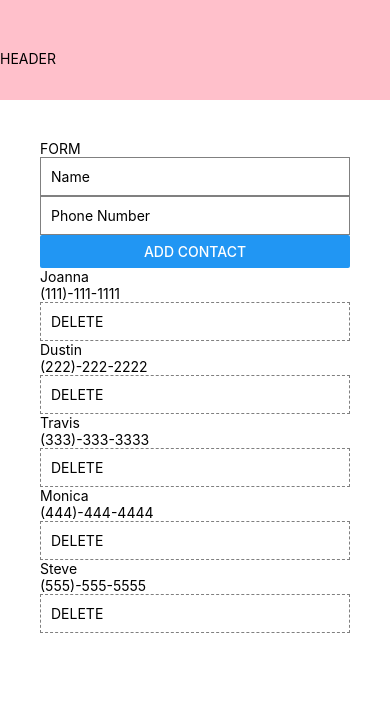
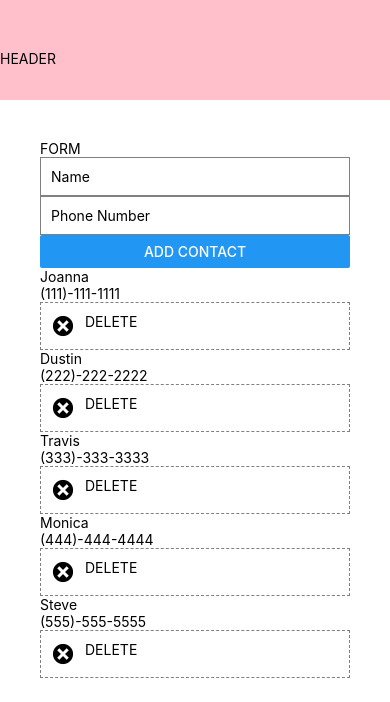
Before and after one commit to joanterm/expo-testing-app, a React Native app: screen / in a window 390 px wide. Shown: the top 702 px of the page. Built offline with nearby package versions, Linux system fonts and the light colour scheme.

Commit message:
Added expo icons

```diff
--- a/App.js
+++ b/App.js
@@ -39,11 +39,11 @@ export default function App() {
 
   return (
     <TouchableWithoutFeedback onPress={() => Keyboard.dismiss()}>
-      <View style={styles.container}>
+      <View style={styles.mainContainer}>
           <Header />
-          <View style={styles.content}>
+          <View style={styles.contentContainer}>
             <Form addPerson={addPerson}/>
-            <View style={styles.people}>
+            <View style={styles.peopleContainer}>
               <FlatList
                 keyExtractor={(item) => item.id}
                 data={people}
@@ -59,11 +59,15 @@ export default function App() {
 }
 
 const styles = StyleSheet.create({
-  container: {
+  mainContainer: {
     flex: 1,
     backgroundColor: '#fff',
   },
-  content: {
+  contentContainer: {
+    flex: 1,
     padding: 40
+  },
+  peopleContainer: {
+    flex: 1,
   }
 });
--- a/components/Contacts.js
+++ b/components/Contacts.js
@@ -1,4 +1,5 @@
 import { StyleSheet, Text, View, TouchableOpacity } from 'react-native'
+import { Entypo } from '@expo/vector-icons'
 
 const Contacts = (props) => {
     const {item, deleteContacts} = props
@@ -8,18 +9,25 @@ const Contacts = (props) => {
             <Text>{item.name}</Text>
             <Text>{item.phoneNumber}</Text>
             <TouchableOpacity onPress={() => deleteContacts(item.id)}>
-                <Text style={styles.button}>DELETE</Text>
+                <View style={styles.buttonContainer}>
+                    <Entypo name="circle-with-cross" size={24} color="black" />
+                    <Text style={styles.button}>DELETE</Text>
+                </View>
             </TouchableOpacity>
         </View>
      );
 }
 
 const styles = StyleSheet.create({
-    button: {
+    buttonContainer: {
+        flexDirection: "row",
         borderWidth: 1,
         borderStyle: "dashed",
         borderColor: "gray",
         padding: 10
+    },
+    button: {
+        marginLeft: 10
     }
 });
 
```
